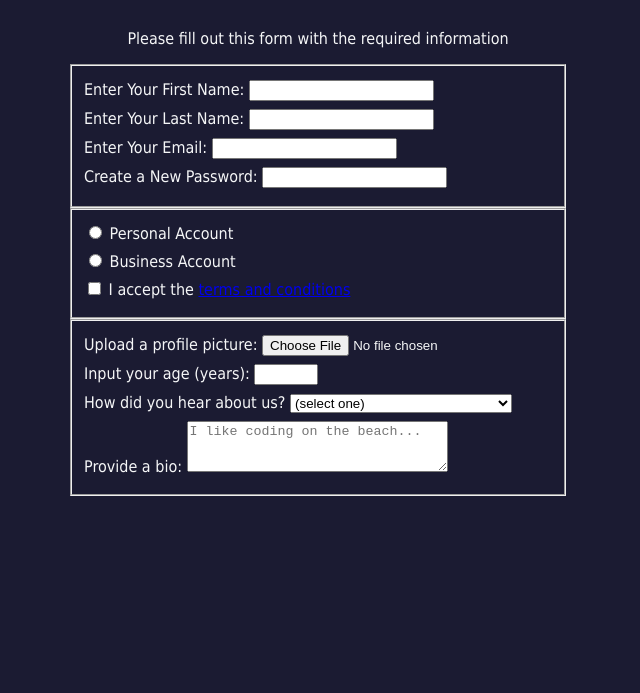
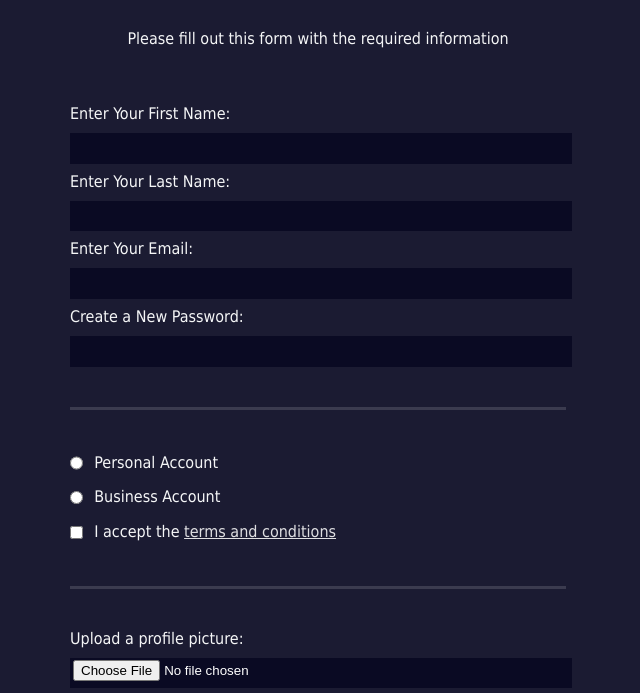
Before and after one commit to arunim04/WebDev, a plain HTML site: page FCC/Registration Form/registrationform.html in a window 1280 px wide. Shown: the part 73-766 px from the top of the page, without its empty margins (322-962 px from the left). Drawn offline with Linux system fonts and the light colour scheme.

Commit message:
registration form completed

```diff
--- a/FCC/Registration Form/reg.css
+++ b/FCC/Registration Form/reg.css
@@ -21,4 +21,47 @@ form{
     max-width:500px;
     min-width:300px;
     width:60vw;
+    padding-bottom: 2em;
 }
+fieldset {
+    border: none;
+    padding: 2rem 0;
+    border-bottom: 3px solid rgb(59, 59, 79);
+}
+input,textarea,select{
+    width:100%;
+    margin-top:10px;
+    margin-bottom:0;
+    margin-left:0;
+    margin-right:0;
+    min-height: 2em;
+}
+.inline{
+    width: unset;
+    margin: 0 0.5em 0 0;
+    vertical-align:middle;
+}
+input,textarea{
+    background-color:#0a0a23;
+    border: 1px solid #0a0a23;
+    color:#ffffff;
+}
+input[type="submit"]{
+    display:block;
+    width:60%;
+    margin:1em auto;
+    height:2em;
+    font-size:1.1rem;
+    border-color:white;
+    background-color:#3b3b4f;
+    min-width: 300px;
+}
+fieldset:last-of-type {
+    border-bottom: none;
+}
+input[type="file"]{
+    padding:1px 2px;
+}
+a{
+    color:#dfdfe2;
+}
--- a/FCC/Registration Form/registrationform.html
+++ b/FCC/Registration Form/registrationform.html
@@ -20,12 +20,12 @@
                 </label>
             </fieldset>
             <fieldset>
-                <label for="personal-account"><input id="personal-account" type="radio" name="account-type" /> Personal Account
+                <label for="personal-account"><input class="inline" id="personal-account" type="radio" name="account-type" /> Personal Account
                 </label>
-                <label for="business-account"><input id="business-account" type="radio" name="account-type" /> Business Account
+                <label for="business-account"><input class="inline" id="business-account" type="radio" name="account-type" /> Business Account
                 </label>
                 <label for="terms-and-conditions">
-                    <input id="terms-and-conditions" type="checkbox" required /> I accept the <a href="https://www.freecodecamp.org/news/terms-of-service/">terms and conditions</a>
+                    <input class="inline" id="terms-and-conditions" type="checkbox" required /> I accept the <a href="https://www.freecodecamp.org/news/terms-of-service/">terms and conditions</a>
                 </label>
             </fieldset>
             <fieldset>
--- a/notes.txt
+++ b/notes.txt
@@ -64,3 +64,7 @@ border-left: width style color; shorthand property
 box-shadow: offsetX offsetY blurRadius spreadRadius color;
 The vh unit stands for viewport height, and is relative to 1% of the height of the viewport
 The rem unit stands for root em, and is relative to the font size of the html element
+You can select the last element of a specific type using the last-of-type CSS pseudo-class
+width:unset- this unsets the width for that particular element
+vertical-align- aligns the text vertically
+To style the submit button, you can use an attribute selector, which selects an element based on the given attribute value,eg-input[type="submit"]
```
